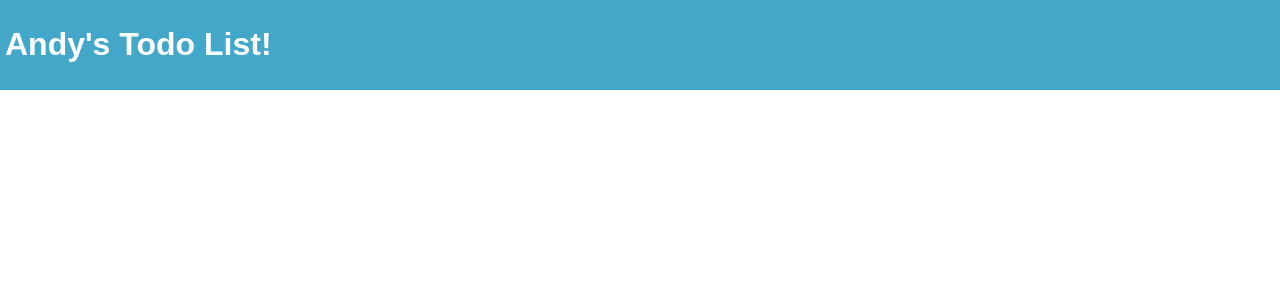
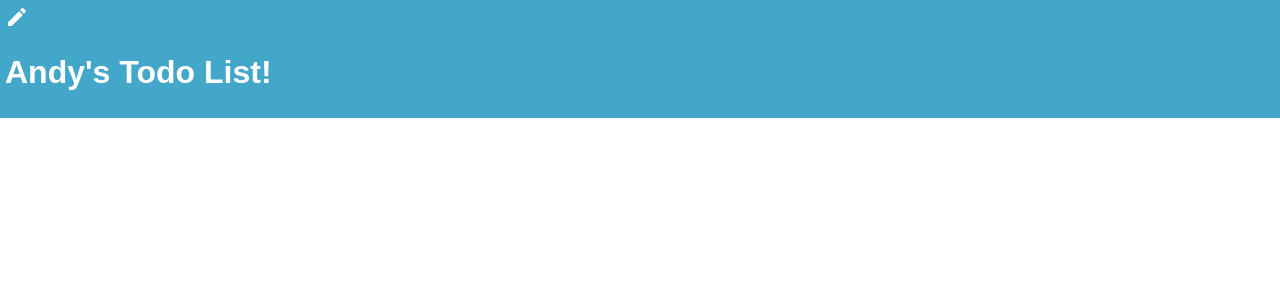
Before and after one commit to aesmith573/todolist, a React (Vite) app: page / in a window 1280 px wide. Shown: the top 300 px of the page. Built offline with nearby package versions, Linux system fonts and the light colour scheme.

Commit message:
Add EditIcon to Title.

```diff
--- a/src/components/Header.jsx
+++ b/src/components/Header.jsx
@@ -1,7 +1,9 @@
+import EditIcon from '@mui/icons-material/Edit';
 
 function Header() {
   return(<>
     <header className="todo-title">
+      <EditIcon />
       <h1>Andy's Todo List!</h1>
     </header>
   </>)
```
